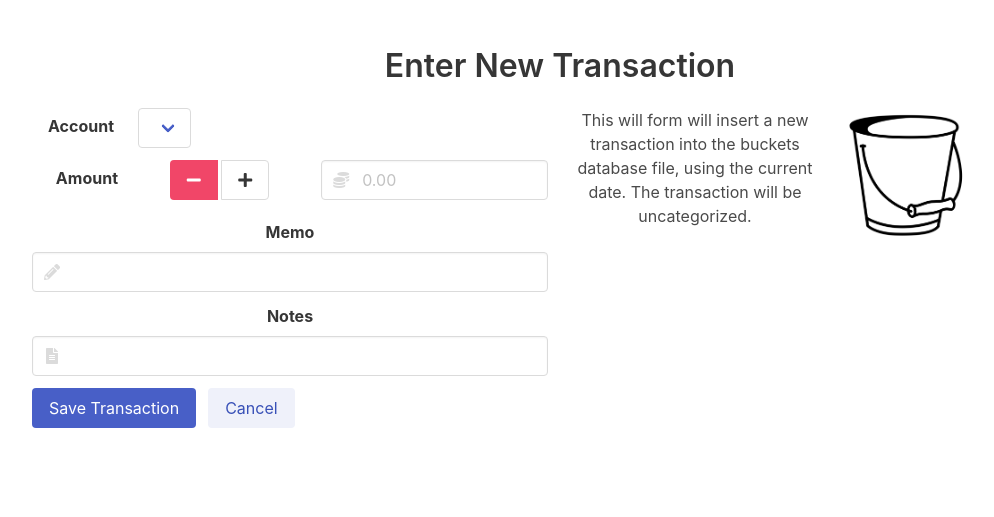
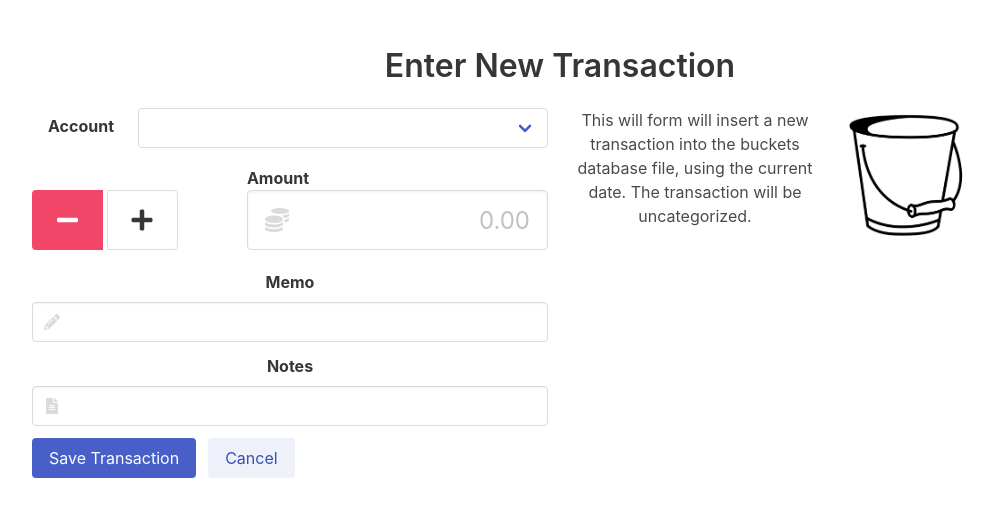
Before and after one commit to cmeury/bread-bucket, a Flask app: page /transaction in a window 1280 px wide. Shown: the part 52-569 px from the top of the page, without its empty margins (80-1074 px from the left). Run offline with Flask 2, Linux system fonts and the light colour scheme; a user stored in the database is signed in; lists and menus that the app fills with data are empty; style sheets or scripts are compiled from the project's sources.

Commit message:
Customized amount input, styling updates

```diff
--- a/app/templates/transaction.html
+++ b/app/templates/transaction.html
@@ -17,7 +17,7 @@
               {{ form.account.label(class="label") }}
             </div>
             <div class="field-body">
-              <div class="field is-narrow">
+              <div class="field">
                 <div class="control">
                   <div class="select is-fullwidth">
                     {{ form.account }}
@@ -27,12 +27,13 @@
             </div>
           </div>
 
-          <div class="field is-horizontal">
-            <div class="field-label is-normal">
+          <div class="field">
+            <div class="field-label is-normal has-text-centered">
               {{ form.amount.label(class="label") }}
             </div>
-            <div class="field-body columns">
-              <span id="operator-buttons" class="control buttons has-addons column is-5">
+            <div class="field-body columns is-mobile is-gapless">
+              <span id="operator-buttons"
+                  class="control buttons are-large has-addons column is-5 has-text-left pr-0">
                   <span class="button is-danger is-selected minus-button">
                       <i class="fas fa-minus"></i>
                   </span>
@@ -40,9 +41,9 @@
                       <i class="fas fa-plus"></i>
                   </span>
               </span>
-              <span class="field is-narrow column is-7">
-                <p class="control has-icons-left">
-                  {{ form.amount(size=20, class="input", type="number", step="any", placeholder="0.00") }}
+              <span class="field column auto pl-0">
+                <p class="control has-icons-left amount-control has-text-right">
+                  {{ form.amount(size=20, id="amount-input", class="input", type="text", inputmode="decimal", placeholder="0.00") }}
                   <span class="icon is-small is-left">
                     <i class="fas fa-solid fa-coins"></i>
                   </span>
--- a/sass/add-transaction.scss
+++ b/sass/add-transaction.scss
@@ -35,3 +35,12 @@
     }
   }
 }
+
+.amount-control {
+  font-size: 1.5em !important;
+
+  #amount-input {
+    text-align: right;
+    font-size: unset;
+  }
+}
```
Also changed, not shown: app/static/js/add-transaction.mjs (+45 -1 lines).
